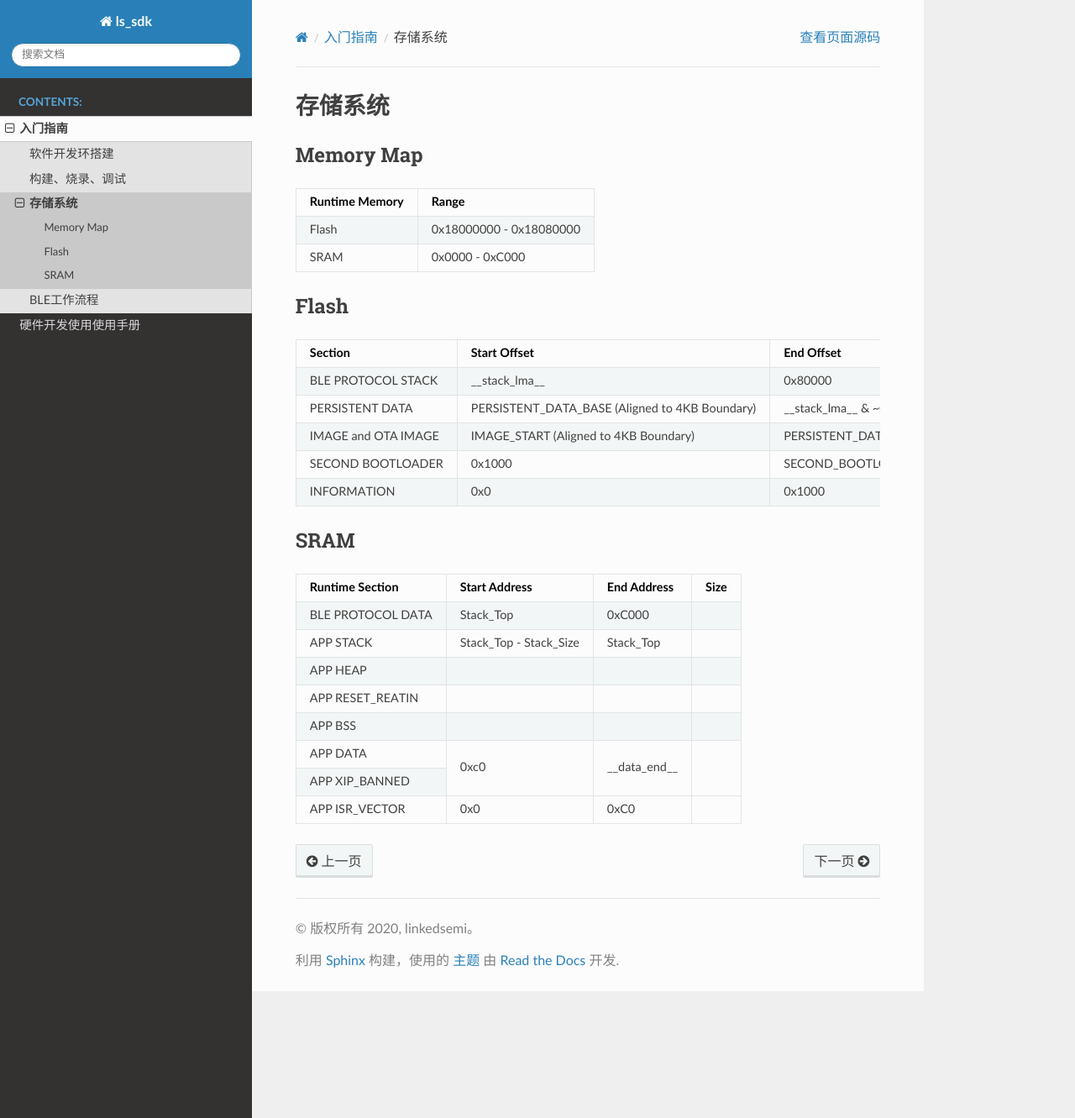
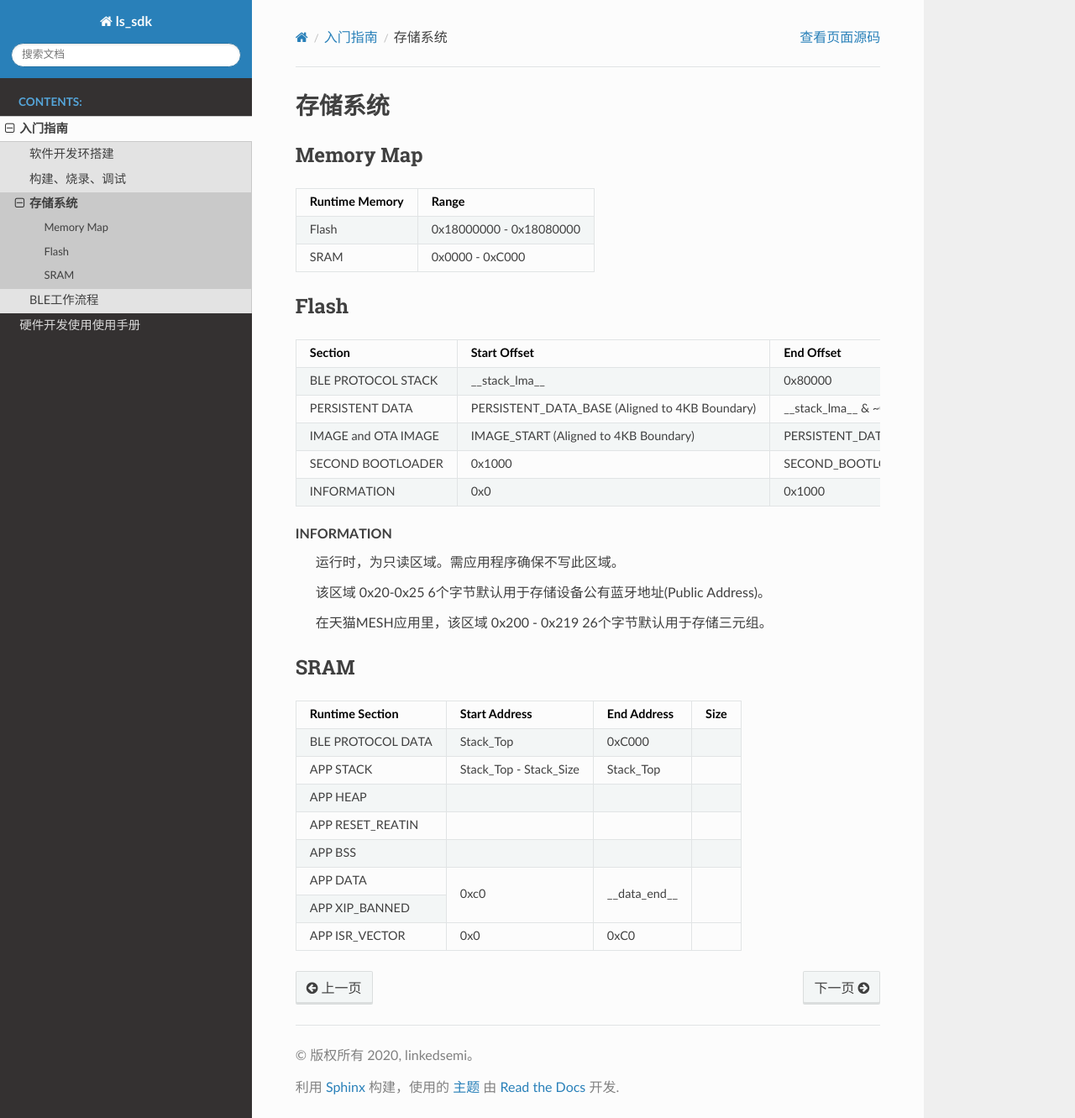
Before and after one commit to linkedsemi/ls_ble_sdk, a Sphinx documentation site: the page built from doc/getting_started/memory.rst, in a window 1280 px wide and 1331 px high. Shown: the whole window at 84% size. Built offline with Sphinx 7.4.7 and the Read the Docs theme 2.0.0, drawn with Linux system fonts in a browser that asks for light colours; pages that are not in the unit, such as notebooks, are missing from menus.

```diff
--- a/doc/getting_started/memory.rst
+++ b/doc/getting_started/memory.rst
@@ -34,6 +34,13 @@
 | INFORMATION         | 0x0                       | 0x1000                         | 4KB                           |
 +---------------------+---------------------------+--------------------------------+-------------------------------+
 
+**INFORMATION**
+    运行时，为只读区域。需应用程序确保不写此区域。
+
+    该区域 0x20-0x25 6个字节默认用于存储设备公有蓝牙地址(Public Address)。
+
+    在天猫MESH应用里，该区域 0x200 - 0x219 26个字节默认用于存储三元组。
+
 SRAM
 -------
 
```
Also changed, not shown: 3 other files.
